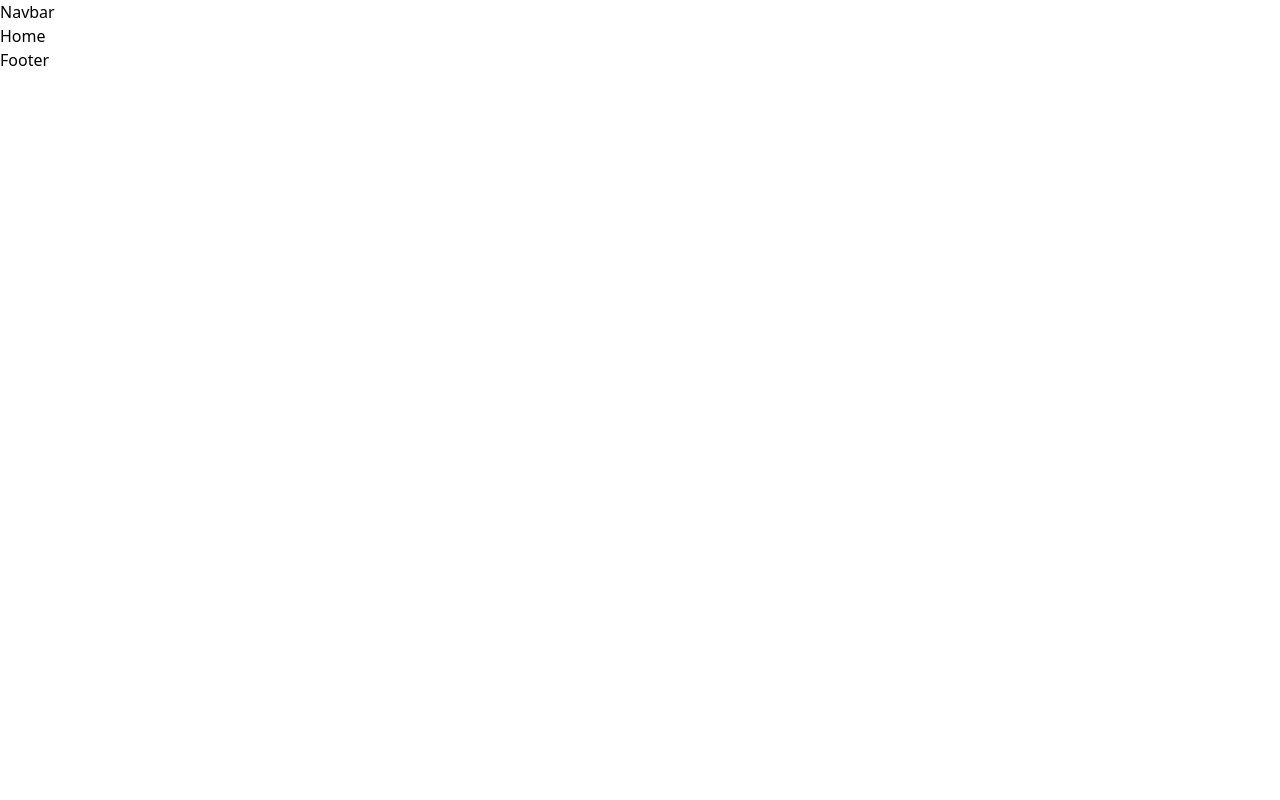
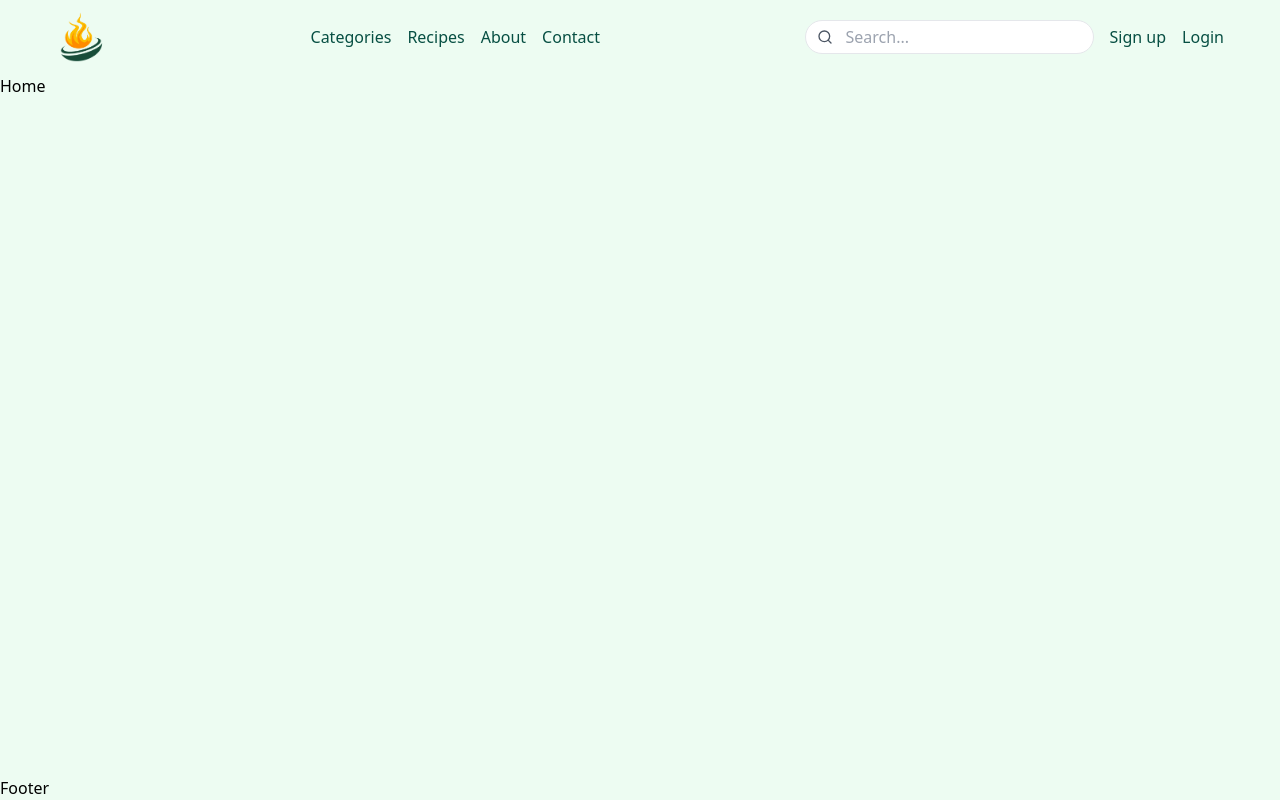
Before and after one commit to dsgnjoe/lean-recipes, a React (Vite) app: page / in a window 1280 px wide. Built offline with nearby package versions, Linux system fonts and the light colour scheme.

Commit message:
setting up the nav bar

```diff
--- a/package.json
+++ b/package.json
@@ -12,6 +12,7 @@
   "dependencies": {
     "react": "^19.0.0",
     "react-dom": "^19.0.0",
+    "react-icons": "^5.5.0",
     "react-router-dom": "^7.5.3"
   },
   "devDependencies": {
--- a/src/components/Layout.jsx
+++ b/src/components/Layout.jsx
@@ -4,7 +4,7 @@ import Footer from '../components/Footer'
 
 const Layout = () => {
   return (
-    <div className='flex flex-col'>
+    <div className='flex flex-col bg-heroGreenLight min-h-screen'>
       <Navbar />
       <main className='flex-1'>
         <Outlet />
--- a/src/components/Navbar.jsx
+++ b/src/components/Navbar.jsx
@@ -1,5 +1,43 @@
+import { Link } from 'react-router-dom'
+import Logo from '/logo.png'
+import { FiSearch } from 'react-icons/fi'
+
 const Navbar = () => {
-  return <div>Navbar</div>
+  const navElement = [
+    { name: 'Categories', link: '/categories' },
+    { name: 'Recipes', link: '/recipes' },
+    { name: 'About', link: '/about' },
+    { name: 'Contact', link: '/contact' },
+  ]
+
+  return (
+    <nav className='flex justify-between items-center bg-transparent text-heroGreen p-3 px-14'>
+      <Link to={'/'}>
+        <img src={Logo} alt='learn recipe logo' width={50} height={50} />
+      </Link>
+
+      <div className='flex gap-4'>
+        {navElement.map((item) => (
+          <Link to={item.link} key={item.name}>
+            {item.name}
+          </Link>
+        ))}
+      </div>
+
+      <div className='flex gap-4'>
+        <div className='relative'>
+          <FiSearch className='absolute left-3 top-1/2 transform -translate-y-1/2 text-gray-600' />
+          <input
+            type='search'
+            placeholder='Search...'
+            className='pl-10 pr-4 py-1 border rounded-full'
+          />
+        </div>
+        <button>Sign up</button>
+        <button>Login</button>
+      </div>
+    </nav>
+  )
 }
 
 export default Navbar
--- a/tailwind.config.js
+++ b/tailwind.config.js
@@ -1,8 +1,13 @@
 /** @type {import('tailwindcss').Config} */
 export default {
-  content: ["./index.html", "./src/**/*.{js,ts,jsx,tsx}"],
+  content: ['./index.html', './src/**/*.{js,ts,jsx,tsx}'],
   theme: {
-    extend: {},
+    extend: {
+      colors: {
+        heroGreen: '#074F43',
+        heroGreenLight: '#EDFCF2',
+      },
+    },
   },
   plugins: [],
-};
+}
```
Also changed, not shown: 1 other file (tests, documents, lock files or other folders).
